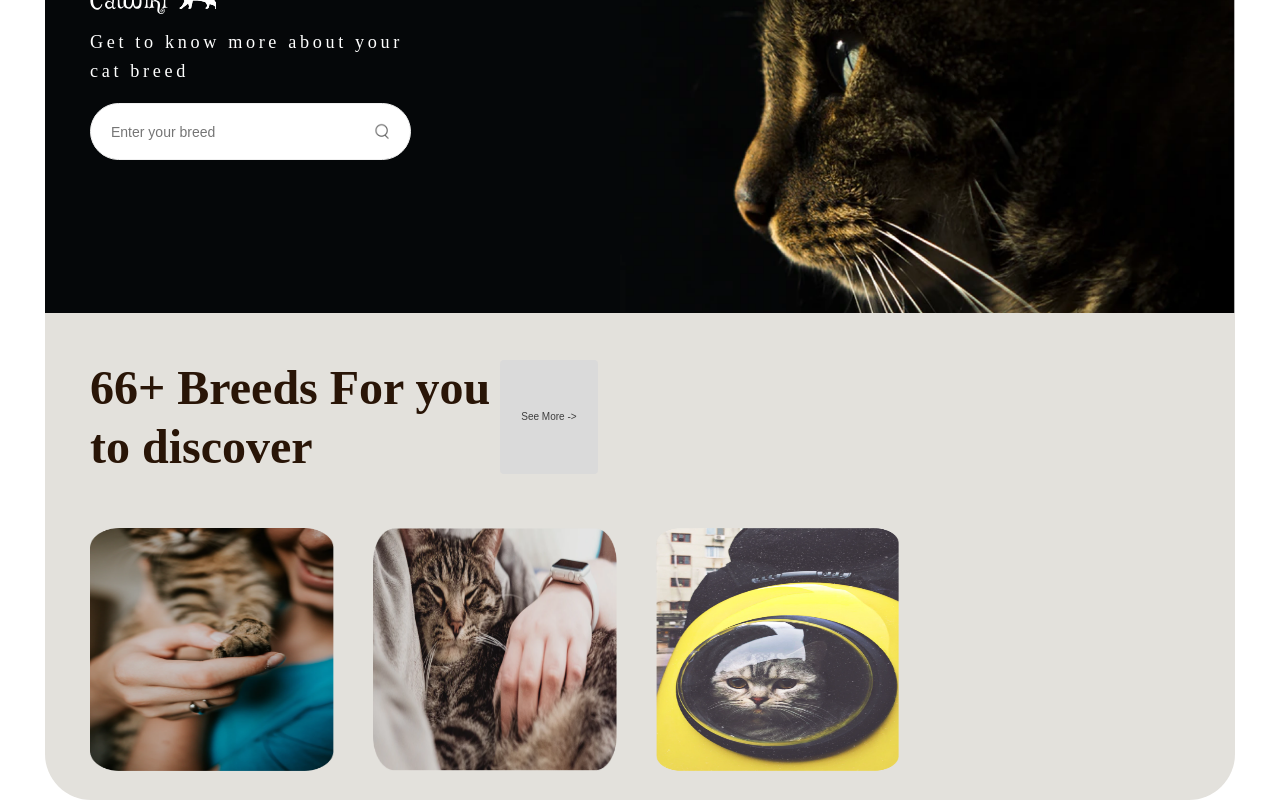
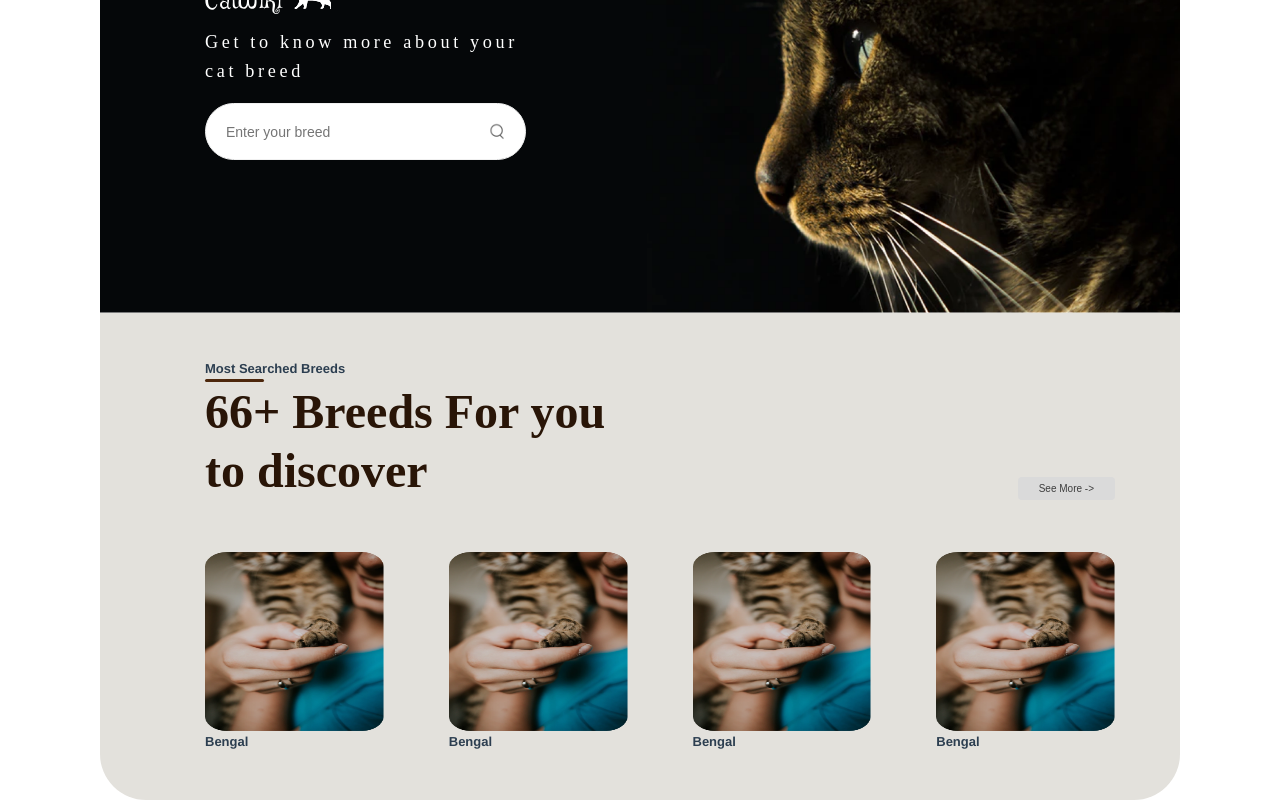
Before and after one commit to ShaniAharon/CatWiki-FE, a Vue app: page / in a window 1280 px wide. Shown: the part 231-1031 px from the top of the page. Built offline with nearby package versions, Linux system fonts and the light colour scheme.

Commit message:
feat: below-sec

```diff
--- a/src/styles/basics/_helpers.scss
+++ b/src/styles/basics/_helpers.scss
@@ -59,6 +59,9 @@
 .g-4 {
   gap: 4em;
 }
+.g-5 {
+  gap: 5em;
+}
 
 // List
 .clean-list {
@@ -79,7 +82,7 @@
   display: inline-block;
   font-size: 10px;
   border-radius: 4px;
-  margin: 2px 10px;
+  // margin: 2px 10px;
   transition-duration: 0.4s;
   cursor: pointer;
 }
--- a/src/styles/basics/_layout.scss
+++ b/src/styles/basics/_layout.scss
@@ -34,8 +34,8 @@
 }
 
 .main-layout-container {
-  margin-inline-start: 45px;
-  margin-inline-end: 45px;
+  margin-inline-start: 100px;
+  margin-inline-end: 100px;
 }
 
 .card-grid {
@@ -57,6 +57,6 @@
 }
 
 .max-width-container {
-  padding: 45px;
+  padding: 45px 105px;
   // max-width: 1400px;
 }
--- a/src/styles/views/_app-main.scss
+++ b/src/styles/views/_app-main.scss
@@ -113,10 +113,28 @@
   border-bottom-left-radius: 46px;
   border-bottom-right-radius: 46px;
 
+  .title-in {
+    font-weight: bold;
+    text-align: start;
+  }
+  .small-line {
+    width: 59.18px;
+    height: 3.21px;
+    background: #4d270c;
+    border-radius: 77px;
+  }
+  .breeds-container {
+    display: flex;
+    justify-content: space-between;
+    align-items: flex-end;
+  }
+  .btn-more {
+    align-items: flex-end;
+  }
   .cat-img-conatiner {
     img {
-      width: rem(300px);
-      height: rem(300px);
+      width: rem(220px);
+      height: rem(220px);
     }
   }
   .breeds-title {
--- a/src/views/market-app.vue
+++ b/src/views/market-app.vue
@@ -15,17 +15,34 @@
       <!-- TODO: change the position absolute to a container warp -->
       <div class="">
         <div class="column g-4">
-          <div class="flex">
-            <div class="breeds-title">
-              66+ Breeds For you <br />
-              to discover
+          <div class="below-header-content column">
+            <h4 class="title-in">Most Searched Breeds</h4>
+            <span class="small-line"></span>
+            <div class="breeds-container">
+              <div class="breeds-title">
+                66+ Breeds For you <br />
+                to discover
+              </div>
+              <button class="btn btn-more">See More -></button>
             </div>
-            <button class="btn btn-more">See More -></button>
           </div>
-          <div class="cat-img-conatiner g-3 flex">
-            <img src="../assets/image 1.png" alt="" />
-            <img src="../assets/image 2.png" alt="" />
-            <img src="../assets/image 3.png" alt="" />
+          <div class="cat-img-conatiner g-5 flex">
+            <div class="column">
+              <img src="../assets/image 1.png" alt="" />
+              <h4 class="title-in">Bengal</h4>
+            </div>
+            <div class="column">
+              <img src="../assets/image 1.png" alt="" />
+              <h4 class="title-in">Bengal</h4>
+            </div>
+            <div class="column">
+              <img src="../assets/image 1.png" alt="" />
+              <h4 class="title-in">Bengal</h4>
+            </div>
+            <div class="column">
+              <img src="../assets/image 1.png" alt="" />
+              <h4 class="title-in">Bengal</h4>
+            </div>
           </div>
         </div>
       </div>
```
